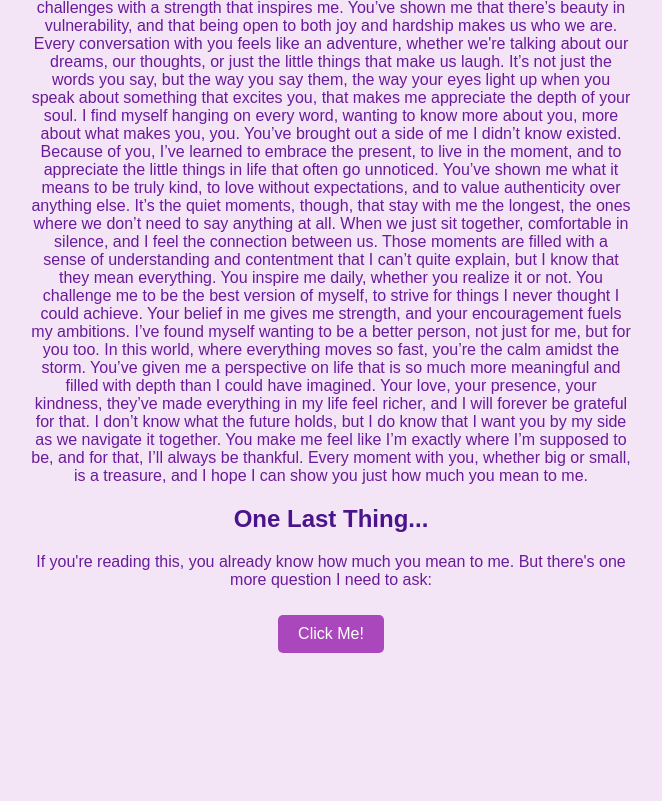
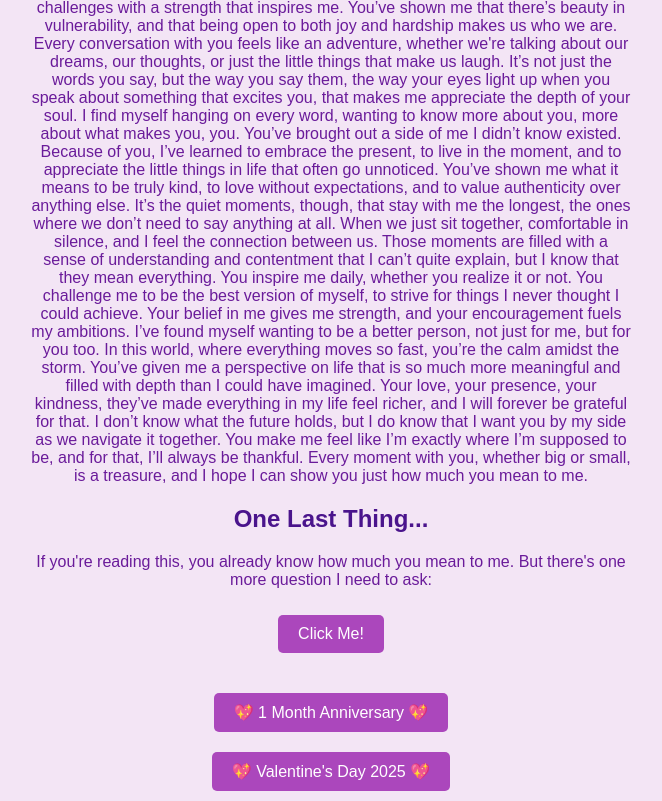
Before and after one commit to EliteGDS/KotasWebsite, a plain HTML site: page index.html in a window 1280 px wide. Shown: the part 794-1595 px from the top of the page, without its empty margins (309-971 px from the left). Before the commit the page ends 1477 px from the top, so only its background shows below. Drawn offline with Linux system fonts and the light colour scheme.

Commit message:
Update index.html

```diff
--- a/index.html
+++ b/index.html
@@ -43,6 +43,15 @@
     </a>
     </div>
   </div>
+  <div>
+    <a href="anniversary.html">
+        <button>💖 1 Month Anniversary 💖</button>
+    </a>
+</div>
+<a href="valentine2025.html">
+  <button>💖 Valentine's Day 2025 💖</button>
+  </a>
+</div>
 </body>
 <script>
   function showQuestion() {
```
